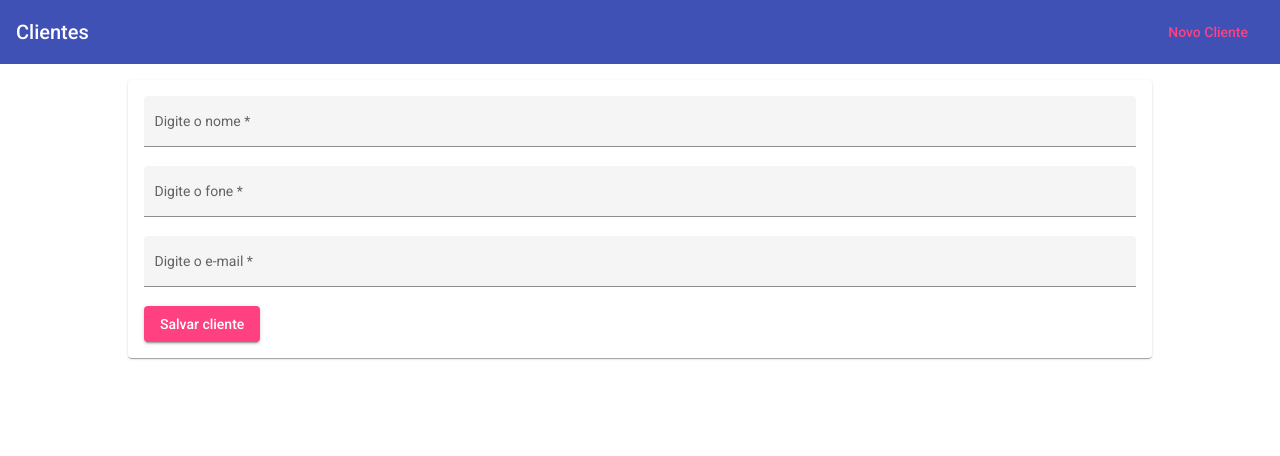
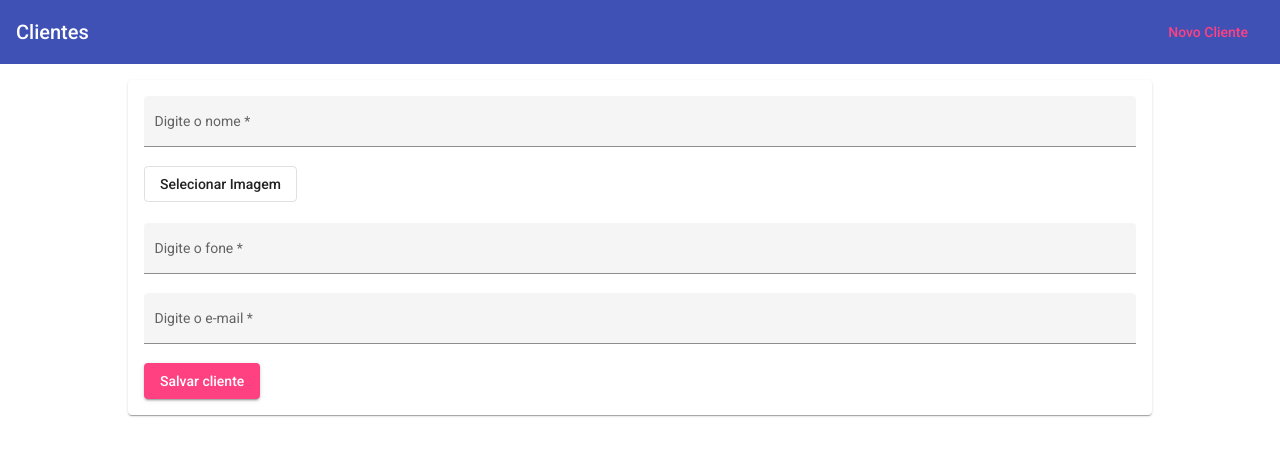
Before and after one commit to professorbossini/20221_fatec_ipi_paoo_mean_cadastro_clientes, an Angular app: page /criar in a window 1280 px wide. Shown: the top 456 px of the page. Built offline with nearby package versions, Linux system fonts and the light colour scheme.

Commit message:
apostila07: fim da secao 2.4
botao para upload de arquivo adicionado e associado à funcionalidade de um input[type=file]

```diff
--- a/src/app/clientes/cliente-inserir/cliente-inserir.component.css
+++ b/src/app/clientes/cliente-inserir/cliente-inserir.component.css
@@ -8,3 +8,7 @@
 mat-spinner {
     margin: auto;
 }
+
+input[type="file"] {
+    visibility: hidden;
+}
--- a/src/app/clientes/cliente-inserir/cliente-inserir.component.html
+++ b/src/app/clientes/cliente-inserir/cliente-inserir.component.html
@@ -21,6 +21,11 @@
             </button>
             <mat-error>Digite um nome válido</mat-error>
         </mat-form-field>
+
+        <div>
+            <button mat-stroked-button type="button" (click)="selecionaArquivo.click()">Selecionar Imagem</button>
+            <input type="file" #selecionaArquivo>
+        </div>
 
         <mat-form-field appearance="fill">
             <mat-label>Digite o fone</mat-label>
```
